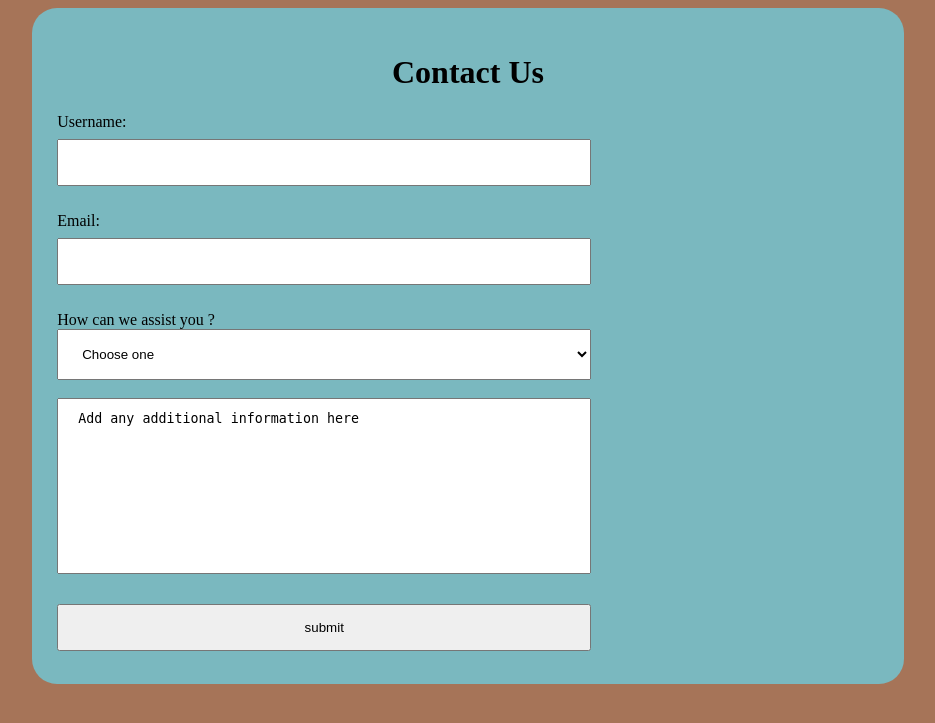
After one commit to kami2049/Simple-web-form, a PHP site: page / in a window 1280 px wide. The commit adds this page. Shown: the top 723 px of the page, without its empty margins (172-1107 px from the left). Run offline with PHP 8.4, Linux system fonts and the light colour scheme.

Commit message:
updated files

```diff
--- /dev/null
+++ b/index.html
@@ -0,0 +1,35 @@
+<!DOCTYPE html>
+<html lang="en">
+<head>
+    <title>Simple Web Form</title>
+    <link rel="stylesheet" href="styles.css">
+</head>
+<body>
+    <div>
+       <header>
+            <h1>Contact Us</h1>
+       </header>
+        <form action="action_page.php" method="post">
+            <label for="username">Username:</label><br>
+            <input type="text" id="username" name="username"><br><br>
+
+            <label for="email">Email:</label><br>
+            <input type="email" id="email" name="email"><br><br>
+
+            <label for="userissue">How can we assist you ?</label><br>
+            <select name="userissue" id="userissue">
+                <option value="chooseone">Choose one</option>
+                <option value="query">Query</option>
+                <option value="feedback">Feedback</option>
+                <option value="complaint">Complaint</option>
+                <option value="other">Other</option>
+            </select><br><br>
+
+            <textarea name="comment" id="comment" cols="30" rows="10">Add any additional information here</textarea><br><br>
+            <input type="submit" formtarget="_blank" value="submit">
+        </form>
+    </div>
+    <footer>
+    </footer>
+</body>
+</html>
--- a/styles.css
+++ b/styles.css
@@ -4,7 +4,7 @@ body{
 
 div{
     background-color:#7AB8BF;
-   border-radius: 25px;
+    border-radius: 25px;
     margin: auto;
     width: 65%;
     padding: 25px;
```
Also changed, not shown: action_page.php (+3 -16 lines).
